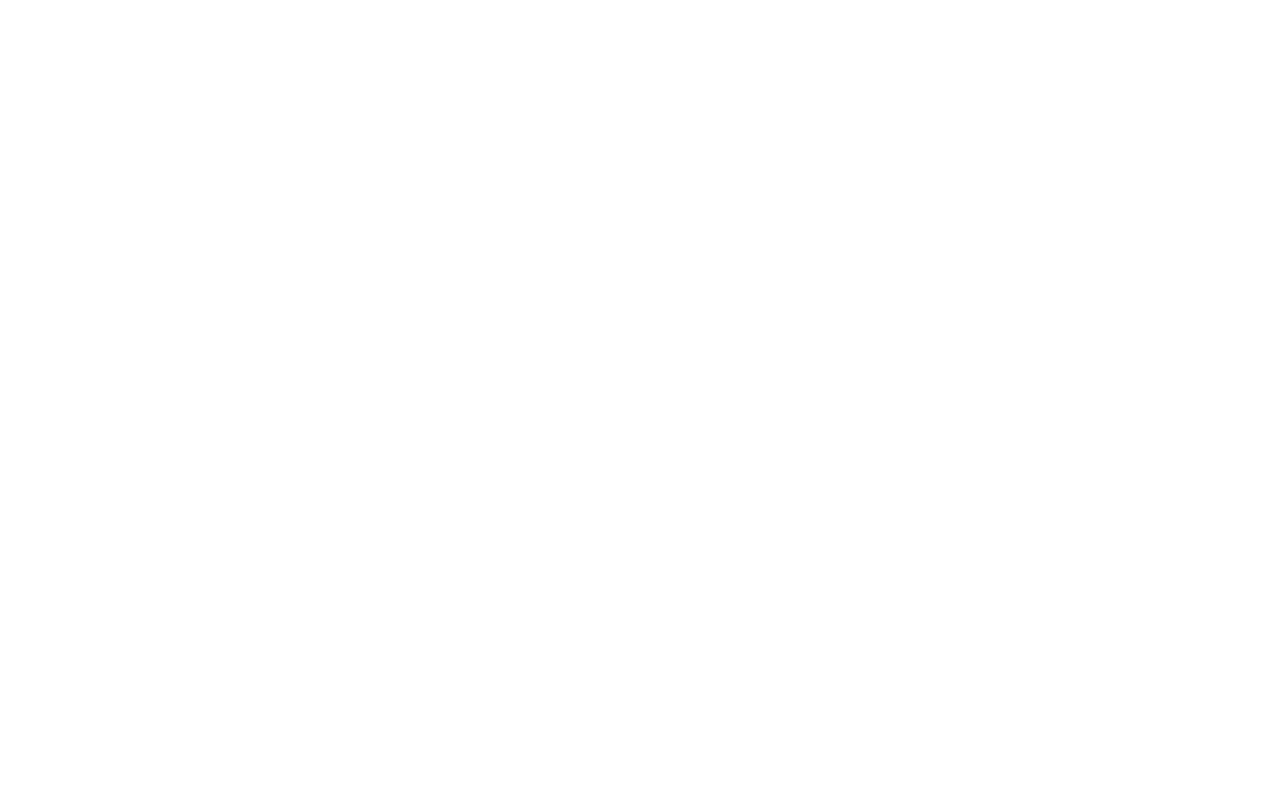
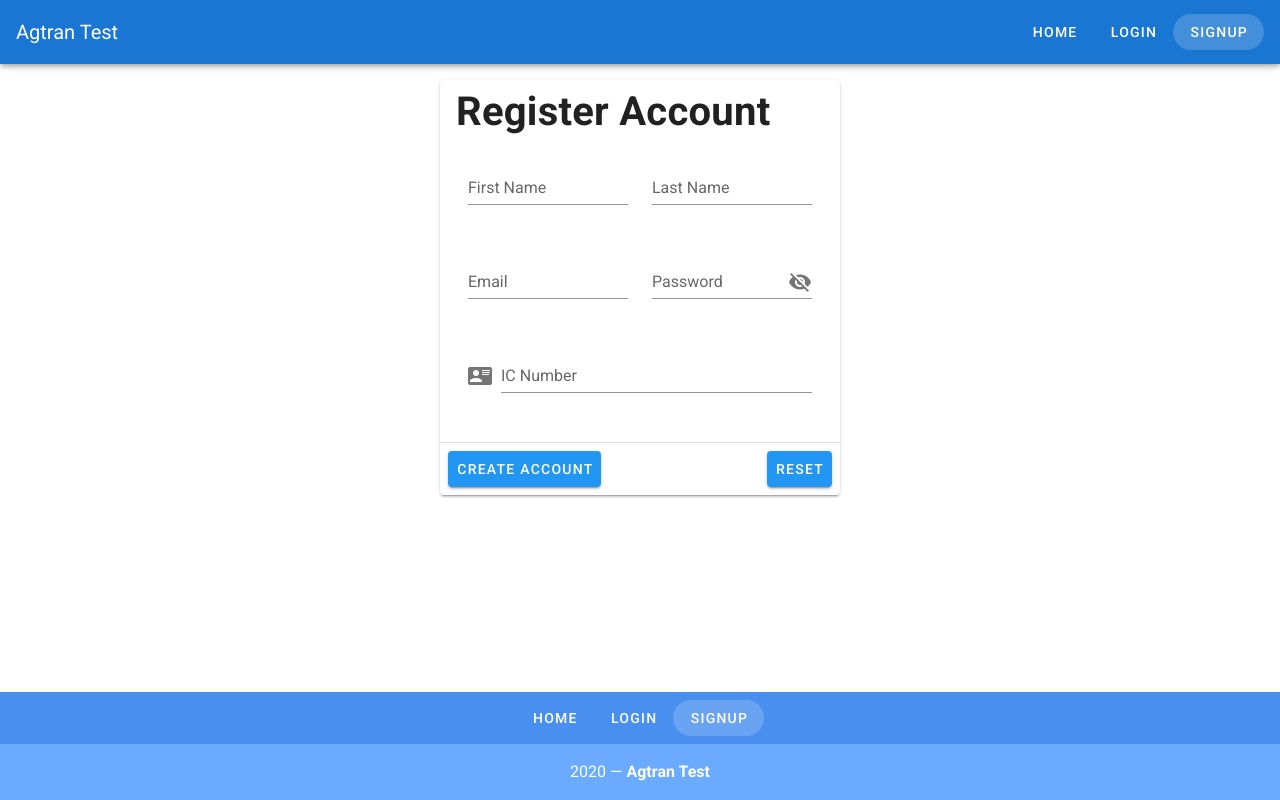
Before and after one commit to AntoniAngga/agtran-test-fe, a Vue app: page /signup in a window 1280 px wide. Built offline with nearby package versions, Linux system fonts and the light colour scheme.

Commit message:
styling component, register account

```diff
--- a/src/App.vue
+++ b/src/App.vue
@@ -1,8 +1,50 @@
 <template>
-  <div id="app">
-    <router-view :key="$route.fullPath"/>
-  </div>
+  <v-app>
+    <v-app-bar app dark color="primary">
+      <v-toolbar-title name="agtran-test">Agtran Test</v-toolbar-title>
+      <v-spacer></v-spacer>
+      <v-btn
+        v-for="link in links"
+        :key="`${link.name}-navigation`"
+        text
+        rounded
+        :to="link.url"
+        >{{ link.name }}</v-btn
+      >
+    </v-app-bar>
+    <v-content>
+      <router-view></router-view>
+    </v-content>
+    <Footer :links="links"></Footer>
+  </v-app>
 </template>
+
+<script>
+import Footer from '@/components/Footer.vue'
+
+export default {
+  name: 'AppPage',
+  components: {
+    Footer
+  },
+   data: () => ({
+    links: [
+      {
+        name: 'Home',
+        url: '/'
+      },
+      {
+        name: 'Login',
+        url: '/login'
+      },
+      {
+        name: 'Signup',
+        url: '/signup'
+      }
+    ]
+  })
+}
+</script>
 
 <style lang="scss">
 </style>
--- /dev/null
+++ b/src/components/Footer.vue
@@ -0,0 +1,30 @@
+<template>
+  <v-footer color="primary lighten-1" padless>
+    <v-layout justify-center wrap>
+      <v-btn
+        v-for="link in links"
+        :key="`${link.name}-footer`"
+        color="white"
+        text
+        rounded
+        :to=link.url
+        class="my-2"
+      >
+        {{ link.name }}
+      </v-btn>
+      <v-flex primary lighten-2 py-4 text-center white--text xs12>
+        {{ new Date().getFullYear() }} — <strong>Agtran Test</strong>
+      </v-flex>
+    </v-layout>
+  </v-footer>
+</template>
+
+<script>
+export default {
+  props: ['links']
+}
+</script>
+
+<style>
+
+</style>
--- a/src/router/index.js
+++ b/src/router/index.js
@@ -1,22 +1,28 @@
 import Vue from 'vue'
 import VueRouter from 'vue-router'
 import Login from '../views/Login.vue'
-import About from '../views/About.vue'
+import Home from '../views/Home.vue'
+import Signup from '../views/Signup.vue'
 
 Vue.use(VueRouter)
 
   const routes = [
-  {
-    path: '/login',
-    name: 'Login',
-    component: Login
-  },
-  {
-    path: '/about',
-    name: 'About',
-    component: About
-  }
-]
+    {
+      path: "/login",
+      name: "Login",
+      component: Login,
+    },
+    {
+      path: "/signup",
+      name: "Signup",
+      component: Signup,
+    },
+    {
+      path: "/",
+      name: "Home",
+      component: Home,
+    },
+  ];
 
 const router = new VueRouter({
   mode: "history",
--- a/src/views/About.vue
+++ b/src/views/Home.vue
@@ -1,6 +1,6 @@
 <template>
   <div class="about">
-    <h1>This is an about page</h1>
+    <h1>Welcome To Page</h1>
   </div>
 </template>
 
--- a/src/views/Login.vue
+++ b/src/views/Login.vue
@@ -1,69 +1,41 @@
 <template>
-  <v-app id="inspire">
-    <v-main>
-      <v-container
-        class="fill-height"
-        fluid
-      >
-        <v-row
-          align="center"
-          justify="center"
-        >
-          <v-col
-            cols="12"
-            sm="8"
-            md="4"
-          >
-            <v-card class="elevation-12">
-              <v-toolbar
-                color="primary"
-                dark
-                flat
-              >
-                <v-toolbar-title>Signin form</v-toolbar-title>
-                <v-spacer></v-spacer>
-                <v-tooltip bottom>
-                </v-tooltip>
-              </v-toolbar>
-              <v-card-text>
-                <v-form>
-                  <v-text-field
-                    label="Login"
-                    name="login"
-                    prepend-icon="mdi-account"
-                    type="text"
-                  ></v-text-field>
-
-                  <v-text-field
-                    id="password"
-                    label="Password"
-                    name="password"
-                    prepend-icon="mdi-lock"
-                    type="password"
-                  ></v-text-field>
-                </v-form>
-              </v-card-text>
-              <v-card-actions>
-                <v-spacer></v-spacer>
-                <v-btn text small>You dont have account?</v-btn>
-              </v-card-actions>
-              <v-card-actions>
-                <v-spacer></v-spacer>
-                <v-btn color="success">Login</v-btn>
-                <v-btn class="ma-2" tile color="primary">
-                  <v-icon left>mdi-facebook</v-icon> Sign IN With Facebook
-                </v-btn>
-              </v-card-actions>
-            </v-card>
-          </v-col>
-        </v-row>
-      </v-container>
-    </v-main>
-  </v-app>
+  <v-card width="400px" class="mt-4 mx-auto">
+    <v-card-title>
+      <h1>Login</h1>
+    </v-card-title>
+    <v-card-text>
+      <v-from>
+        <v-text-field
+        prepend-icon="mdi-account-circle"
+        label="Email"
+        ></v-text-field>
+        <v-text-field
+        prepend-icon="mdi-lock"
+        :type="!showPassword ? 'password' : 'text'"
+        label="Password"
+        :append-icon="!showPassword ? 'mdi-eye-off' : 'mdi-eye'"
+        @click:append="showPassword = !showPassword"
+        ></v-text-field>
+      </v-from>
+    </v-card-text>
+    <v-divider></v-divider>
+    <v-card-actions>
+      <v-btn color="info">Login</v-btn>
+      <v-spacer></v-spacer>
+      <v-btn class="ma-2" tile color="primary">
+        <v-icon left>mdi-facebook</v-icon> Sign In With Facebook
+      </v-btn>
+    </v-card-actions>
+  </v-card>
 </template>
 
 <script>
   export default {
-    name: "Login"
+    name: "Login",
+    data() {
+      return {
+        showPassword: false
+      }
+    },
   }
 </script>
--- /dev/null
+++ b/src/views/Signup.vue
@@ -0,0 +1,66 @@
+<template>
+  <v-card width="400px" class="mt-4 mx-auto">
+    <v-card-title>
+      <h1>Register Account</h1>
+    </v-card-title>
+    <v-card-text>
+      <v-container>
+      <v-form>
+        <v-row>
+          <v-col md=6>
+            <v-text-field
+            label="First Name"
+            ></v-text-field>
+          </v-col>
+          <v-col md=6>
+            <v-text-field
+            label="Last Name"
+            ></v-text-field>
+          </v-col>
+        </v-row>
+        <v-row md=6>
+          <v-col>
+            <v-text-field
+            label="Email"
+            ></v-text-field>
+          </v-col>
+          <v-col>
+            <v-text-field
+              :type="!showPassword ? 'password' : 'text'"
+              label="Password"
+              :append-icon="!showPassword ? 'mdi-eye-off' : 'mdi-eye'"
+              @click:append="showPassword = !showPassword"
+            ></v-text-field>
+          </v-col>
+        </v-row>
+        <v-row>
+          <v-col>
+            <v-text-field
+            prepend-icon="mdi-card-account-details"
+            label="IC Number"
+            ></v-text-field>
+          </v-col>
+        </v-row>
+      </v-form>
+      </v-container>
+    </v-card-text>
+    <v-divider></v-divider>
+    <v-card-actions>
+      <v-btn color="info">Create Account</v-btn>
+      <v-spacer></v-spacer>
+      <v-btn color="info">Reset</v-btn>
+    </v-card-actions>
+  </v-card>
+</template>
+
+
+<script>
+  export default {
+    name: "Signup",
+    data() {
+      return {
+        showPassword: false
+      }
+    },
+  }
+</script>
```
Also changed, not shown: src/components/Login.vue (deleted, +0 -151 lines), src/services/UserServices.js (added, +23 -0 lines).
